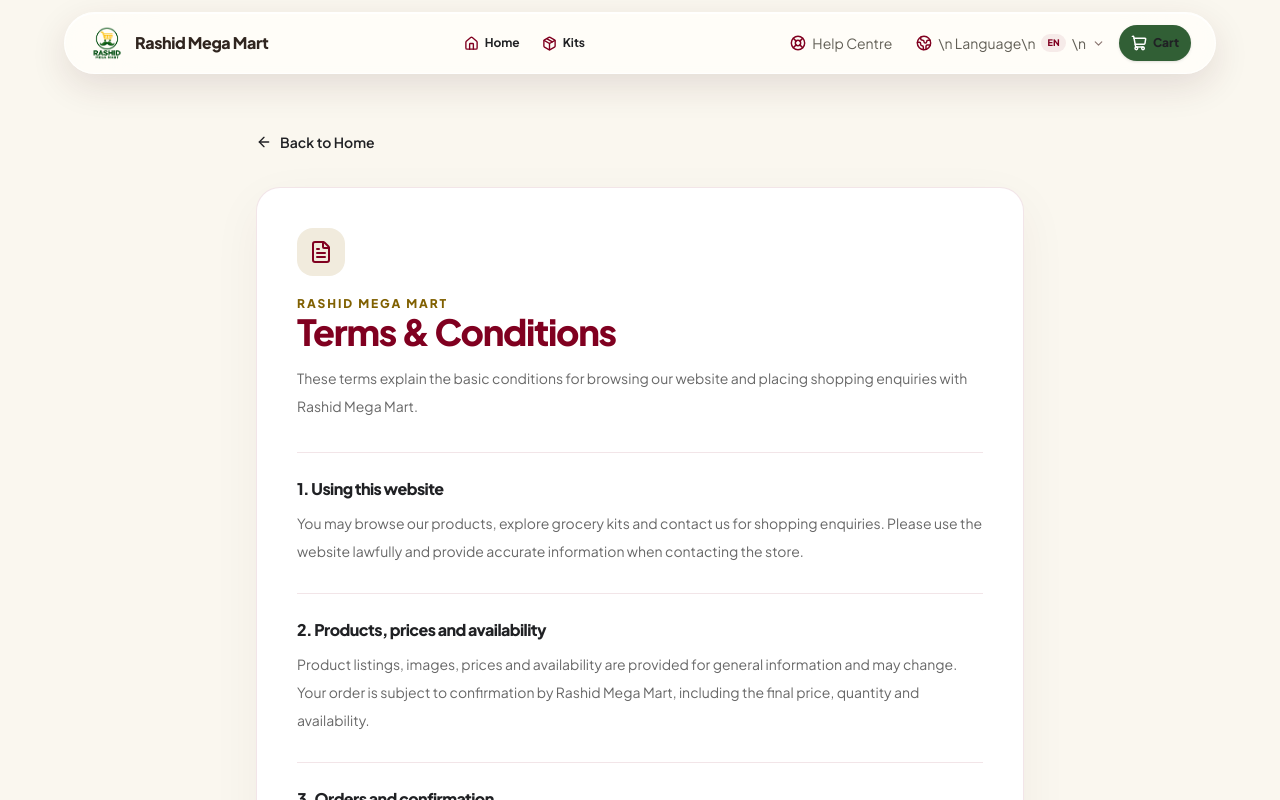
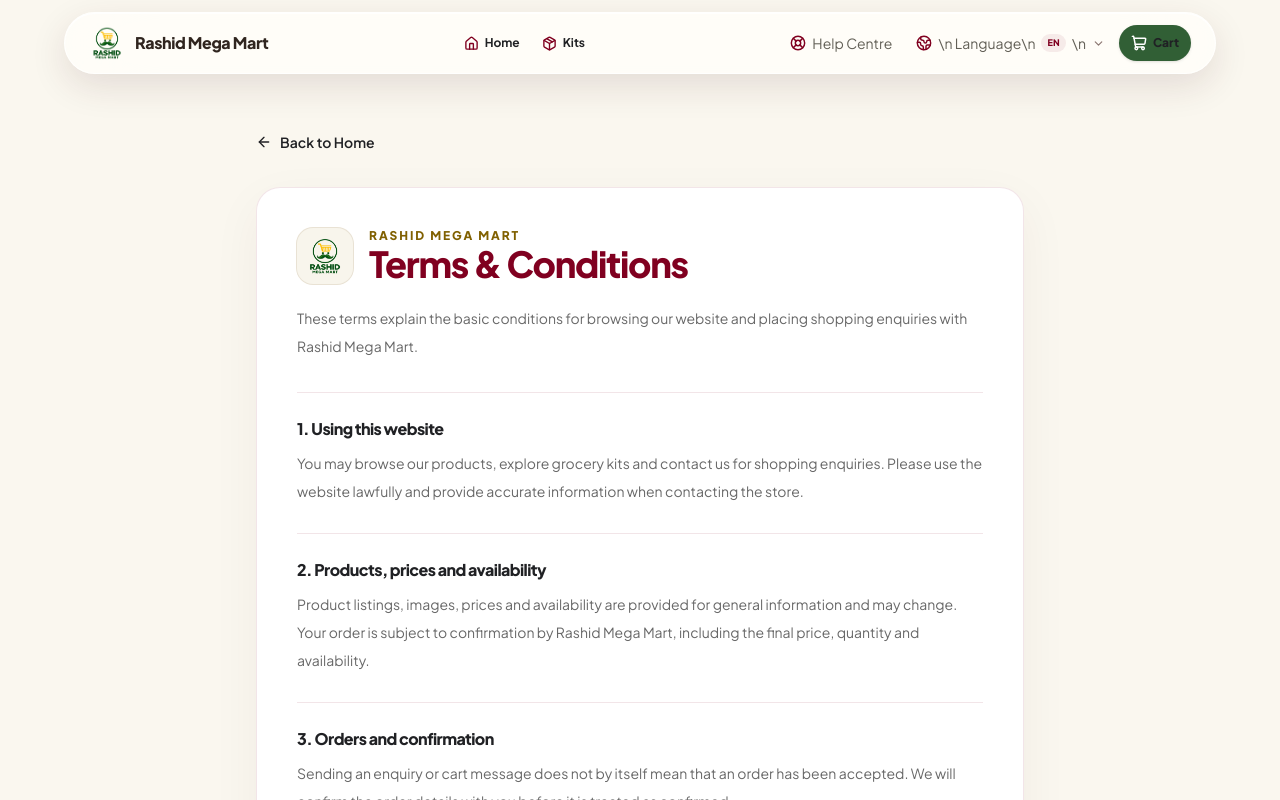
Before and after one commit to NoorTechnologies/rashidmegamartv0.1, a Next.js app: page /terms-and-conditions in a window 1280 px wide. Shown: the top 800 px of the page. Built offline with nearby package versions, Linux system fonts and the light colour scheme.

Commit message:
Match terms page to clean branded privacy policy design

```diff
--- a/src/app/terms-and-conditions/page.tsx
+++ b/src/app/terms-and-conditions/page.tsx
@@ -1,5 +1,11 @@
+import Image from "next/image";
 import Link from "next/link";
 import { ArrowLeft, FileText } from "lucide-react";
+
+export const metadata = {
+  title: "Terms & Conditions | Rashid Mega Mart",
+  description: "Read the terms for browsing Rashid Mega Mart and placing shopping enquiries.",
+};
 
 const sections = [
   {
@@ -31,31 +37,49 @@ const sections = [
 export default function TermsAndConditionsPage() {
   return (
     <main className="min-h-screen bg-[#FAF7EF] px-4 py-10 text-[#202124] sm:px-6 sm:py-14">
-      <article className="mx-auto max-w-3xl">
-        <Link href="/" className="inline-flex items-center gap-2 text-sm font-semibold text-[#800020] transition hover:text-[#800020]">
+      <article className="privacy-enter mx-auto max-w-3xl">
+        <Link href="/" className="inline-flex items-center gap-2 text-sm font-semibold text-[#800020] transition-colors hover:text-[#A51D3D]">
           <ArrowLeft size={16} /> Back to Home
         </Link>
+
         <div className="mt-8 rounded-3xl border border-[#800020]/10 bg-white p-6 shadow-[0_16px_50px_rgba(70,40,30,0.05)] sm:p-10">
-          <div className="flex size-12 items-center justify-center rounded-2xl bg-[#F1EBDD] text-[#800020]">
-            <FileText size={24} />
+          <div className="flex items-center gap-4">
+            <div className="flex size-14 shrink-0 items-center justify-center rounded-2xl bg-[#F8F5EC] p-2 ring-1 ring-[#E9E2D4]">
+              <Image
+                src="/images/logo2.png"
+                alt="Rashid Mega Mart logo"
+                width={48}
+                height={48}
+                priority
+                className="size-full object-contain"
+              />
+            </div>
+            <div className="min-w-0">
+              <p className="text-xs font-extrabold uppercase tracking-[0.16em] text-[#806000]">Rashid Mega Mart</p>
+              <h1 className="mt-1 text-3xl font-black tracking-tight text-[#800020] sm:text-4xl">Terms & Conditions</h1>
+            </div>
           </div>
-          <p className="mt-5 text-xs font-extrabold uppercase tracking-[0.16em] text-[#806000]">Rashid Mega Mart</p>
-          <h1 className="mt-2 text-3xl font-black tracking-tight text-[#800020] sm:text-4xl">Terms & Conditions</h1>
-          <p className="mt-3 text-sm leading-7 text-[#686868]">
+
+          <p className="mt-5 text-sm leading-7 text-[#686868]">
             These terms explain the basic conditions for browsing our website and placing shopping enquiries with Rashid Mega Mart.
           </p>
+
           <div className="mt-8 space-y-7">
             {sections.map((section, index) => (
-              <section key={section.title} className="border-t border-[#800020]/10 pt-6">
+              <section key={section.title} className="privacy-section border-t border-[#800020]/10 pt-6" style={{ animationDelay: `${index * 90}ms` }}>
                 <h2 className="text-base font-extrabold text-[#202124]">{index + 1}. {section.title}</h2>
                 <p className="mt-2 text-sm leading-7 text-[#686868]">{section.body}</p>
               </section>
             ))}
           </div>
+
           <div className="mt-8 rounded-2xl bg-[#FAF0C8]/70 p-5">
-            <h2 className="text-sm font-extrabold text-[#202124]">Need help with an order?</h2>
+            <div className="flex items-center gap-2">
+              <FileText size={18} className="text-[#800020]" />
+              <h2 className="text-sm font-extrabold text-[#202124]">Need help with an order?</h2>
+            </div>
             <p className="mt-2 text-sm leading-6 text-[#686868]">Talk to our team before confirming your purchase.</p>
-            <a href="https://wa.me/918962531603" target="_blank" rel="noopener noreferrer" className="mt-4 inline-flex min-h-10 items-center justify-center rounded-xl bg-[#168447] px-4 py-2 text-sm font-bold text-white transition hover:bg-[#168447]">
+            <a href="https://wa.me/918962531603" target="_blank" rel="noopener noreferrer" className="mt-4 inline-flex min-h-10 items-center justify-center rounded-xl bg-[#168447] px-4 py-2 text-sm font-bold text-white transition-colors hover:bg-[#106B38]">
               WhatsApp: +91 89625 31603
             </a>
           </div>
```
